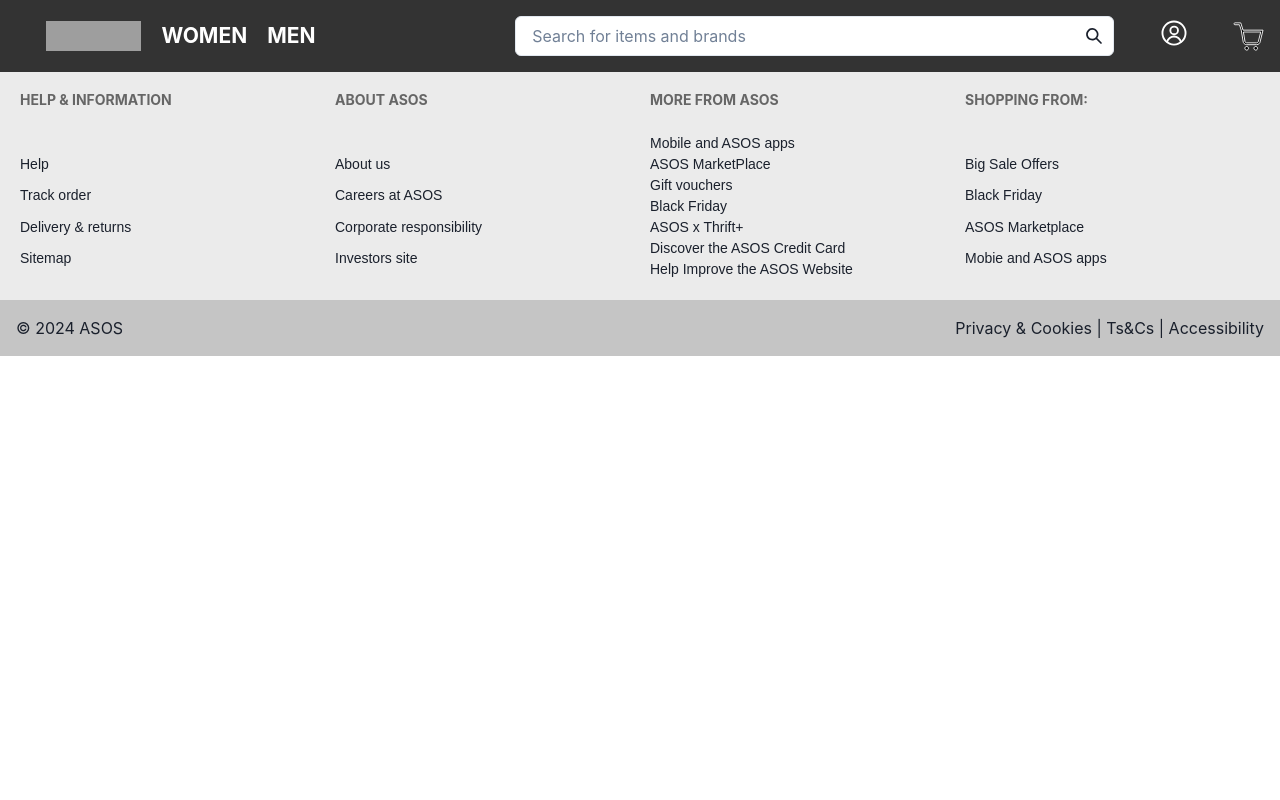
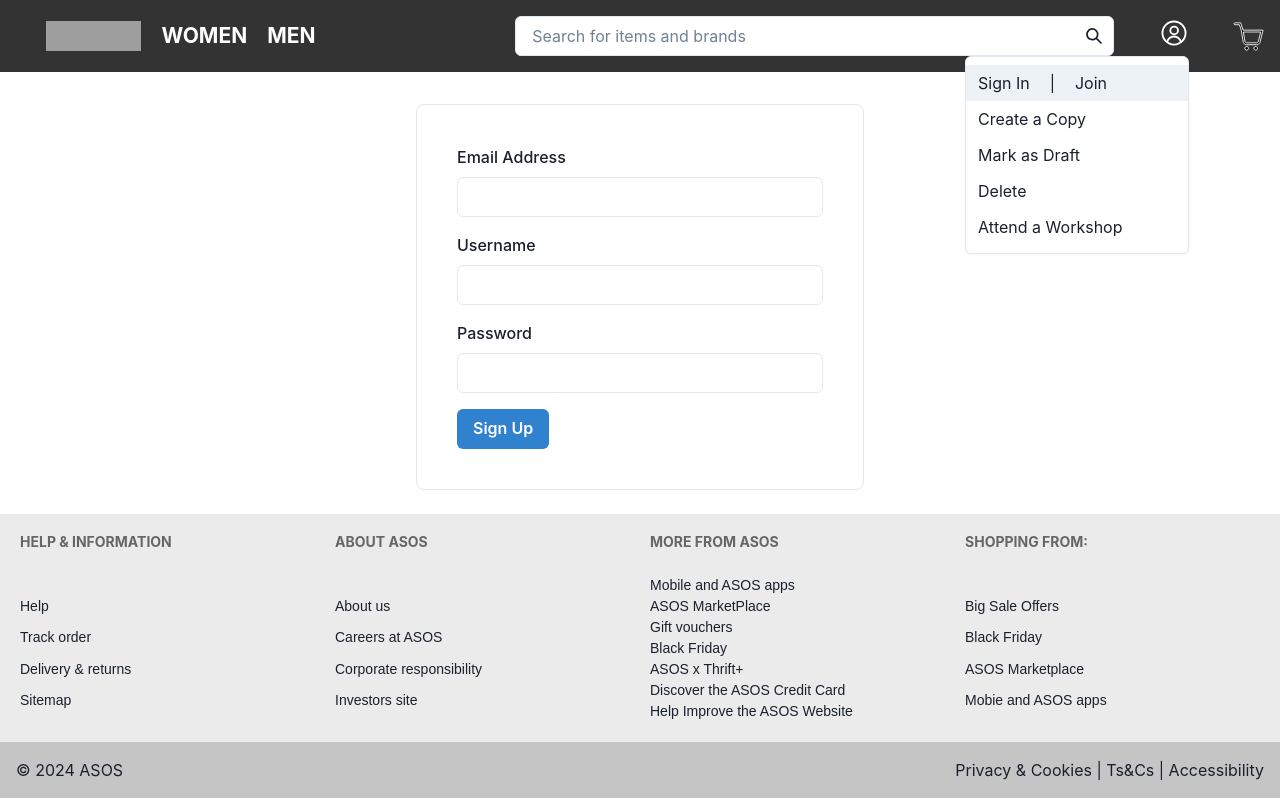
Before and after one commit to iamnaveen8851/asos_app-frontend, a React (Vite) app: page /signup in a window 1280 px wide. Both pictures are taken after a click on the button 1173 px from the left and 33 px from the top of the page. Built offline with nearby package versions, Linux system fonts and the light colour scheme; grey boxes are pictures that could not be loaded.

Commit message:
ui is ready

```diff
--- a/src/App.jsx
+++ b/src/App.jsx
@@ -7,6 +7,7 @@
     <>
       <Navbar />
       <AllRoutes />
+      <br />
       <Footer />
     </>
   );
--- /dev/null
+++ b/src/Pages/Login.jsx
@@ -0,0 +1,49 @@
+import { useState } from "react";
+import { Box, FormControl, FormLabel, Input, Button } from "@chakra-ui/react";
+import axios from "axios";
+const Login = () => {
+  const [email, setEmail] = useState("");
+  const [password, setPassword] = useState("");
+  const [isLoggedIn, setIsLoggedIn] = useState(false)
+  const handleLogin = async (e) => {
+    e.preventDefault();
+    try {
+      const data = await axios.post(
+        `https://asos-app-backend.onrender.com/users/login`,
+        { email, password }
+      );
+      console.log(data);
+    } catch (error) {
+      console.log(error);
+    }
+  };
+  return (
+    <Box maxW="md" mx="auto" mt={8} p={10} borderWidth="1px" borderRadius="lg">
+      <form onSubmit={handleLogin}>
+        <FormControl id="email" mb={4}>
+          <FormLabel>Email Address</FormLabel>
+          <Input
+            type="email"
+            value={email}
+            onChange={(e) => setEmail(e.target.value)}
+          />
+        </FormControl>
+
+        <FormControl id="password" mb={4}>
+          <FormLabel>Password</FormLabel>
+          <Input
+            type="password"
+            value={password}
+            onChange={(e) => setPassword(e.target.value)}
+          />
+        </FormControl>
+
+        <Button type="submit" colorScheme="blue">
+          Login
+        </Button>
+      </form>
+    </Box>
+  );
+};
+
+export default Login;
--- /dev/null
+++ b/src/Pages/SignUp.jsx
@@ -0,0 +1,62 @@
+import { useState } from "react";
+import { Box, FormControl, FormLabel, Input, Button } from "@chakra-ui/react";
+import axios from "axios";
+
+const SignUp = () => {
+  const [email, setEmail] = useState("");
+  const [password, setPassword] = useState("");
+  const [username, setUsername] = useState("");
+
+  const handleSignUp = async (e) => {
+    e.preventDefault();
+    const formState = { email, password, username };
+    try {
+      const register = await axios.post(
+        `https://asos-app-backend.onrender.com/users/signUp`,
+        formState
+      );
+
+      console.log(register);
+    } catch (error) {
+      console.log(error);
+    }
+  };
+
+  return (
+    <Box maxW="md" mx="auto" mt={8} p={10} borderWidth="1px" borderRadius="lg">
+      <form onSubmit={handleSignUp}>
+        <FormControl id="email" mb={4}>
+          <FormLabel>Email Address</FormLabel>
+          <Input
+            type="email"
+            value={email}
+            onChange={(e) => setEmail(e.target.value)}
+          />
+        </FormControl>
+
+        <FormControl id="username" mb={4}>
+          <FormLabel>Username</FormLabel>
+          <Input
+            value={username}
+            onChange={(e) => setUsername(e.target.value)}
+          />
+        </FormControl>
+
+        <FormControl id="password" mb={4}>
+          <FormLabel>Password</FormLabel>
+          <Input
+            type="password"
+            value={password}
+            onChange={(e) => setPassword(e.target.value)}
+          />
+        </FormControl>
+
+        <Button colorScheme="blue" >
+          Sign Up
+        </Button>
+      </form>
+    </Box>
+  );
+};
+
+export default SignUp;
--- a/src/components/AllRoutes.jsx
+++ b/src/components/AllRoutes.jsx
@@ -3,14 +3,19 @@
 import Products from "../Pages/Products";
 import Dashboard from "./Dashboard";
 import Women from "../Pages/Women";
-import Men from '../Pages/Men'
+import Men from "../Pages/Men";
+import SignUp from "../Pages/SignUp";
+import Login from "../Pages/Login";
+
 const AllRoutes = () => {
   return (
     <Routes>
-      <Route path="/" element={<Dashboard/>} />
+      <Route path="/" element={<Dashboard />} />
       <Route path="/products" element={<Products />} />
-    <Route path="/women" element={<Women/>} />
-    <Route path="/men" element={<Men/>} />
+      <Route path="/women" element={<Women />} />
+      <Route path="/men" element={<Men />} />
+      <Route path="/signup" element={<SignUp />} />
+      <Route path="/login" element={<Login />} />
     </Routes>
   );
 };
--- a/src/components/Navbar.jsx
+++ b/src/components/Navbar.jsx
@@ -68,16 +68,16 @@
       viewBox="0 -1 32 32"
       version="1.1"
       xmlns="http://www.w3.org/2000/svg"
-      xmlns:xlink="http://www.w3.org/1999/xlink"
+      // xmlns:xlink="http://www.w3.org/1999/xlink"
       xmlns:sketch="http://www.bohemiancoding.com/sketch/ns"
     >
       <g
         id="Page-1"
         stroke="white"
-        stroke-width="1"
+        // stroke-width="1"
         fill="none"
-        fill-rule="evenodd"
-        sketch:type="MSPage"
+        // fill-rule="evenodd"
+        // sketch:type="MSPage"
       >
         <g
           id="Icon-Set"
@@ -188,15 +188,19 @@
           <Menu isOpen={isLogin}>
             <MenuButton
               onMouseEnter={() => setIsLogin(true)}
-              onMouseLeave={()=> setIsLogin(false)}
+              // onMouseLeave={() => setIsLogin(false)}
               // onMouseLeave={() => setIsLogin(false)}
             >
               <LoginIcon />
             </MenuButton>
             <MenuList>
               <MenuItem>
-                <Box display={"flex"} justifyContent={"space-between"} gap={"20px"}>
-                  <Link>Sign In</Link>  | <Link>Join</Link>
+                <Box
+                  display={"flex"}
+                  justifyContent={"space-between"}
+                  gap={"20px"}
+                >
+                  <Link to="/login">Sign In</Link> | <Link to="/signup">Join</Link>
                 </Box>
               </MenuItem>
               <MenuItem>Create a Copy</MenuItem>
--- a/src/main.jsx
+++ b/src/main.jsx
@@ -2,10 +2,13 @@
 import App from "./App.jsx";
 import { ChakraProvider } from "@chakra-ui/react";
 import { BrowserRouter } from "react-router-dom";
+// import AuthContext from "./AuthContext/AuthContext.jsx";
 ReactDOM.createRoot(document.getElementById("root")).render(
   <ChakraProvider>
     <BrowserRouter>
-      <App />
+        <App />
+      {/* <AuthContext>
+      </AuthContext> */}
     </BrowserRouter>
   </ChakraProvider>
 );
```
Also changed, not shown: src/AuthContext/AuthContext.jsx (+24 -0 lines).
